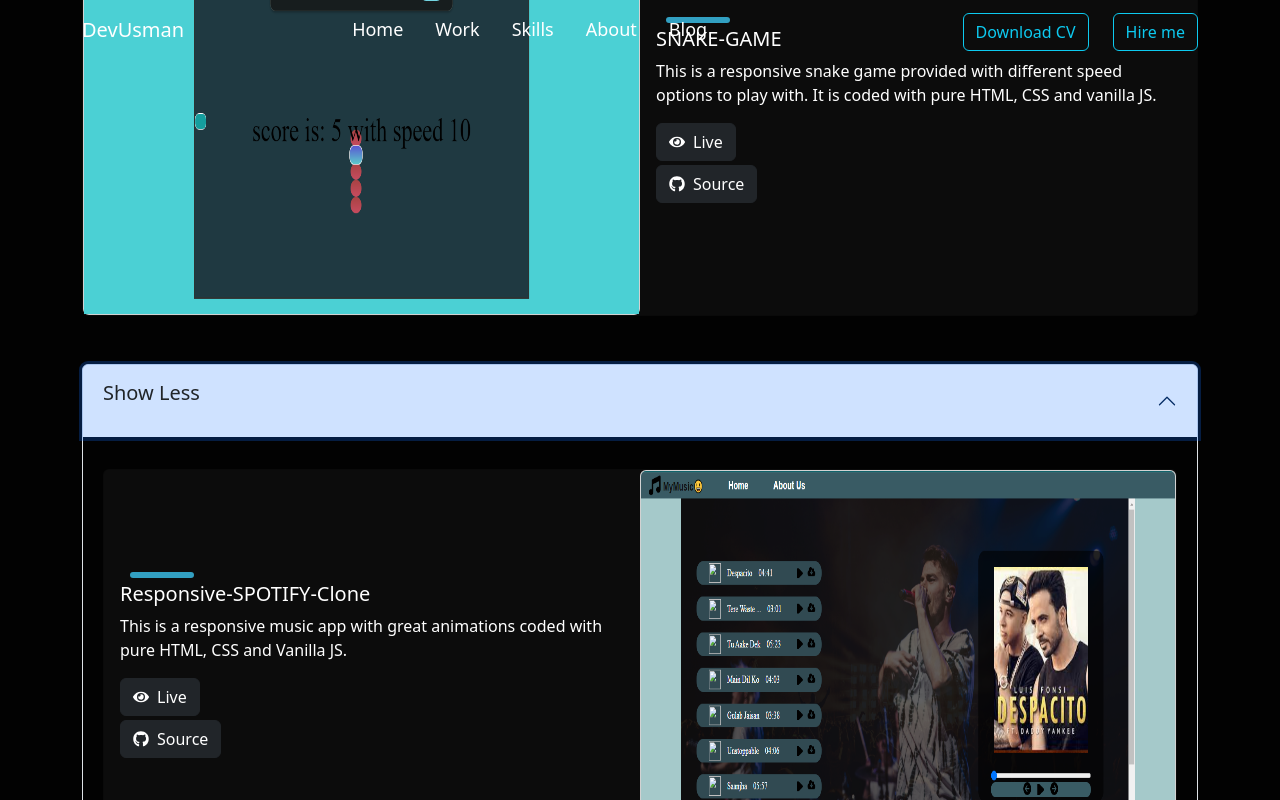
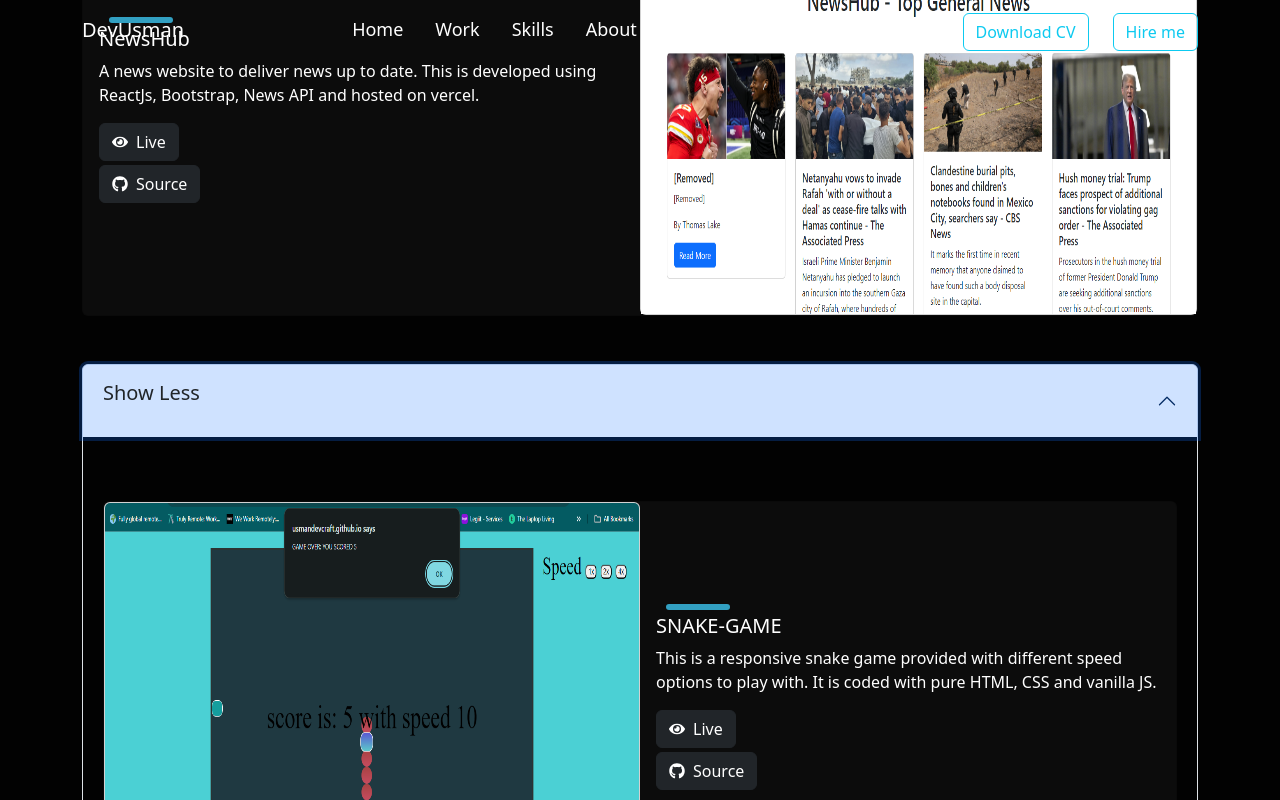
Before and after one commit to UsmanDevCraft/Portfolio-Usman, a React (Vite) app: page / in a window 1280 px wide. Both pictures are taken after a click on the button "Show More Projects". Shown: the part 3393-4193 px from the top of the page. Built offline with nearby package versions, Linux system fonts and the light colour scheme.

Commit message:
Added Pexels Clone Project to PortFolio

```diff
--- a/src/components/Work.jsx
+++ b/src/components/Work.jsx
@@ -28,18 +28,34 @@
             {/* ------------------ PROJECT#E-Commerce ------------------ */}
             <div className="card my-5 bg_card_color">
                 <div className='d-flex flex-column flex-md-row justify-content-center align-items-center'>
-                    <div className="card-body col-md-4">
+                    <div className="card-body col-md-4 order-md-2">
                         <h5 className="card-title ProjectsTag">E-Commerce WebApp</h5>
                         <p className="card-text">This is an e-commerce store webapp which allows users to search for different products, save the product to thier cart, and provides login and signup functionality. This webapp is made from Reactjs, Bootstrap, Pexels API, MERN for login and signup and localstorage for storing cart.</p>
                         <a href="https://e-commerce-store-web-app.vercel.app/" className='anchor_live' target="target_main"><button type="button" className="btn btn-dark d-flex justify-content-center align-items-center gap-2"><FaEye />Live</button></a>
                         <a href="https://github.com/UsmanDevCraft/e-commerce" className='anchor_live' target="target_main"><button type="button" className="btn btn-dark mt-1 d-flex justify-content-center align-items-center gap-2"><FaGithub />Source</button></a>
                     </div>
-                    <div className="card col-md-8 imgCard">
+                    <div className="card col-md-8 imgCard order-md-1">
                         <img src="/ecommerce_img_001.png" className="card-img-top" alt="/ecommerce_img_001.png" />
                     </div>
                 </div>
             </div>
 
+
+
+            {/* ------------------ PROJECT#Pexels Clone ------------------ */}
+            <div className="card my-5 bg_card_color">
+                <div className='d-flex flex-column flex-md-row justify-content-center align-items-center'>
+                    <div className="card-body col-md-4">
+                        <h5 className="card-title ProjectsTag">Pexels-Clone</h5>
+                        <p className="card-text">This is a clone of image gallery PEXELS which allows users to search all category images and videos and download them too for free. This app is made from HTML, CSS, JavaScript, ReactJS, BootStrap, Pexels API and hosted on vercel.</p>
+                        <a href="https://pexels-clone-web-app.vercel.app/" className='anchor_live' target="target_main"><button type="button" className="btn btn-dark d-flex justify-content-center align-items-center gap-2"><FaEye />Live</button></a>
+                        <a href="https://github.com/UsmanDevCraft/Pexels-Clone" className='anchor_live' target="target_main"><button type="button" className="btn btn-dark mt-1 d-flex justify-content-center align-items-center gap-2"><FaGithub />Source</button></a>
+                    </div>
+                    <div className="card col-md-8 imgCard">
+                        <img src="/pexels_clone_img_001.png" className="card-img-top" alt="/ecommerce_img_001.png" />
+                    </div>
+                </div>
+            </div>
 
 
 
@@ -108,22 +124,6 @@
             </div>
 
 
-            {/* ------------------ PROJECT#04 ------------------ */}
-            <div className="card my-5 bg_card_color">
-                <div className='d-flex flex-column flex-md-row justify-content-center align-items-center'>
-                    <div className="card-body col-md-4 order-md-2">
-                        <h5 className="card-title ProjectsTag">SNAKE-GAME</h5>
-                        <p className="card-text">This is a responsive snake game provided with different speed options to play with. It is coded with pure HTML, CSS and vanilla JS.</p>
-                        <a href="https://usmandevcraft.github.io/SNAKE-GAME/" className='anchor_live' target="target_main"><button type="button" className="btn btn-dark d-flex justify-content-center align-items-center gap-2"><FaEye />Live</button></a>
-                       <a href="https://github.com/UsmanDevCraft/SNAKE-GAME" className='anchor_live' target="target_main"><button type="button" className="btn btn-dark mt-1 d-flex justify-content-center align-items-center gap-2"><FaGithub />Source</button></a>
-                    </div>
-                    <div className="card col-md-8 imgCard order-md-1">
-                        <img src="/Snake_Game_001.png" className="card-img-top" alt="/Snake_Game_001.png" />
-                    </div>
-                </div>
-            </div>
-
-
 
 
             {/* -------------- Accordion Button for Showing More Projects (7-10) -------------- */}
@@ -136,6 +136,23 @@
                     </h2>
                     <div id="collapseTwo" className="accordion-collapse collapse accordionBg" data-bs-parent="#accordionExample">
                     <div className="accordion-body">
+
+
+
+                        {/* ------------------ PROJECT#04 ------------------ */}
+                        <div className="card my-5 bg_card_color">
+                            <div className='d-flex flex-column flex-md-row justify-content-center align-items-center'>
+                                <div className="card-body col-md-4 order-md-2">
+                                    <h5 className="card-title ProjectsTag">SNAKE-GAME</h5>
+                                    <p className="card-text">This is a responsive snake game provided with different speed options to play with. It is coded with pure HTML, CSS and vanilla JS.</p>
+                                    <a href="https://usmandevcraft.github.io/SNAKE-GAME/" className='anchor_live' target="target_main"><button type="button" className="btn btn-dark d-flex justify-content-center align-items-center gap-2"><FaEye />Live</button></a>
+                                <a href="https://github.com/UsmanDevCraft/SNAKE-GAME" className='anchor_live' target="target_main"><button type="button" className="btn btn-dark mt-1 d-flex justify-content-center align-items-center gap-2"><FaGithub />Source</button></a>
+                                </div>
+                                <div className="card col-md-8 imgCard order-md-1">
+                                    <img src="/Snake_Game_001.png" className="card-img-top" alt="/Snake_Game_001.png" />
+                                </div>
+                            </div>
+                        </div>
 
 
                         {/* ------------------ PROJECT#05 ------------------ */}
```
Also changed, not shown: public/pexels_clone_img_001.png (added).
